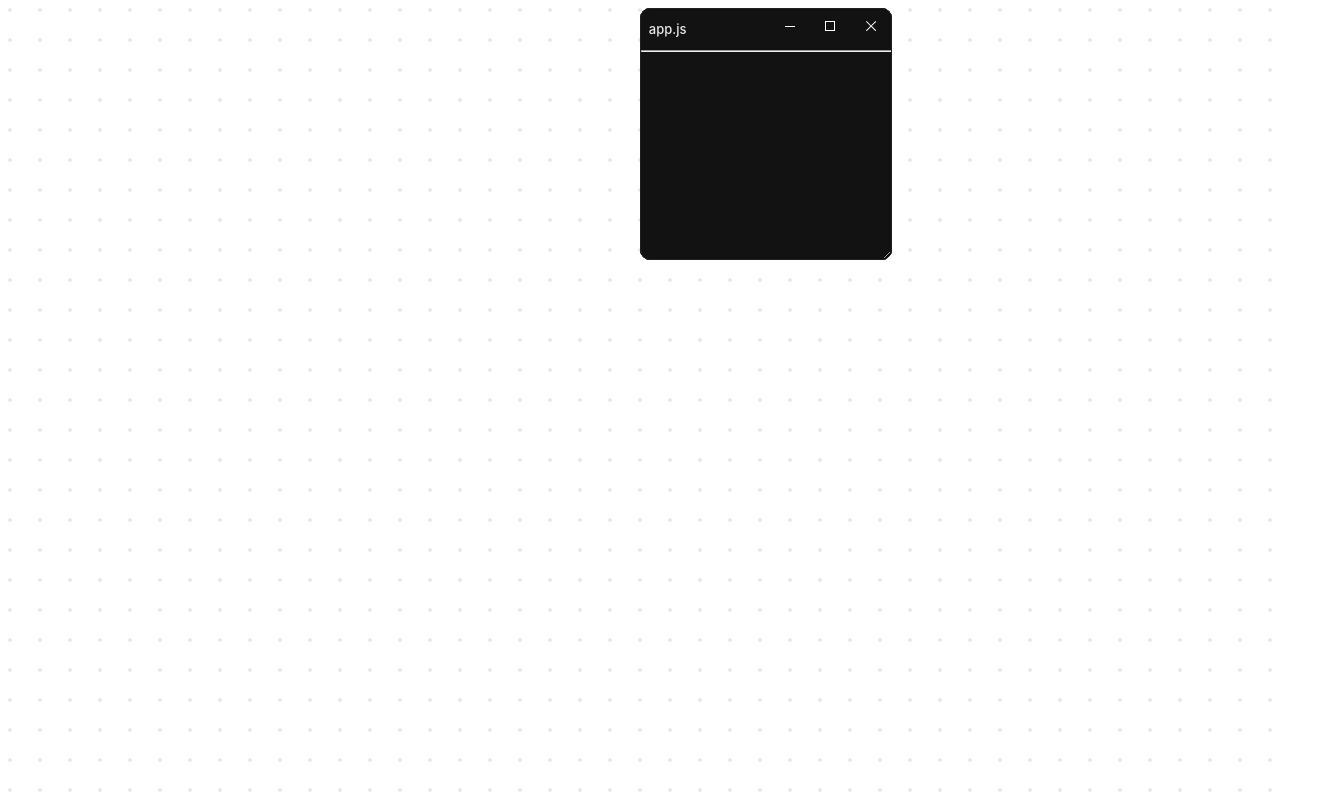
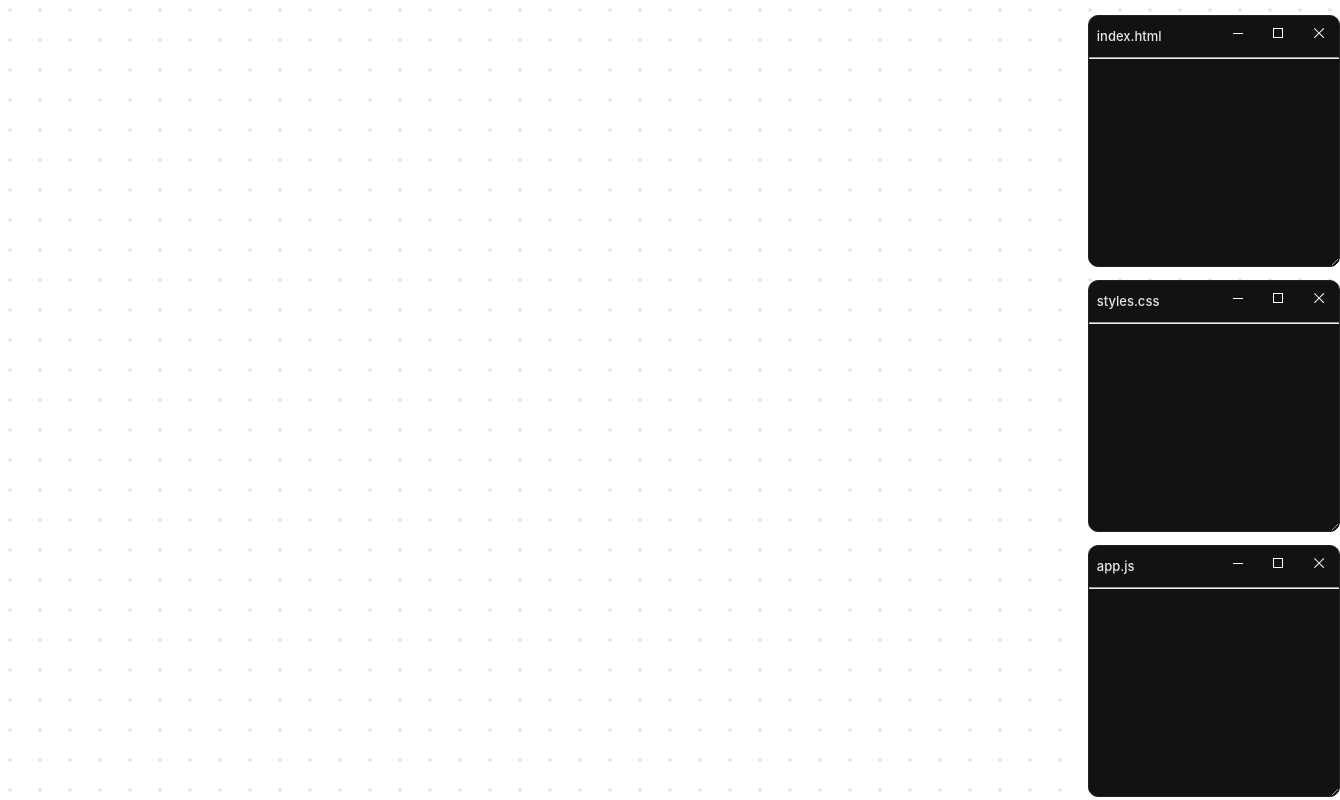
Before and after one commit to Jelatinone/Mock-Stylized-Portfolio, a plain HTML site: page index.html in a window 1280 px wide. Shown: the whole page, 1340 px wide, since content can reach past the window. Drawn offline with Linux system fonts and the light colour scheme.

Commit message:
Fix Text Padding, Place Editors By Default

```diff
--- a/index.html
+++ b/index.html
@@ -27,7 +27,7 @@
   <body>
     <script src="app.js"></script>
     <!-- #### HTML EDITOR #### -->
-    <div class="editor">
+    <div id="html-editor" class="editor">
       <div id="draggable" class="header prevent-select">
         <p class="title">index.html</p>
         <span class="buttons">
@@ -54,7 +54,7 @@
       </div>
     </div>
     <!-- #### CSS EDITOR #### -->
-    <div class="editor">
+    <div id="css-editor" class="editor">
       <div id="draggable" class="header prevent-select">
         <p class="title">styles.css</p>
         <span class="buttons">
@@ -81,7 +81,7 @@
       </div>
     </div>
     <!-- #### JS EDITOR #### -->
-    <div class="editor">
+    <div id="js-editor" class="editor">
       <div id="draggable" class="header prevent-select">
         <p class="title">app.js</p>
         <span class="buttons">
--- a/styles.css
+++ b/styles.css
@@ -24,6 +24,21 @@ body {
   left: 50%;
 }
 
+#html-editor {
+  left: 85%;
+  top: 15px;
+}
+
+#css-editor {
+  left: 85%;
+  top: 280px;
+}
+
+#js-editor {
+  left: 85%;
+  top: 545px;
+}
+
 .editor hr {
   color: #20222a;
   width: 100%;
@@ -34,8 +49,7 @@ body {
   color: #8e8e8e;
   margin-left: 0.5em;
   height: calc(100% - 45px);
-  padding: 5px;
-  overflow:hidden;
+  overflow: hidden;
 }
 
 .content textarea {
@@ -48,7 +62,7 @@ body {
   font-family: monospace;
   font-size: 14px;
   white-space: pre;
-  overflow:hidden;
+  overflow: hidden;
   box-sizing: border-box;
 }
 
```
